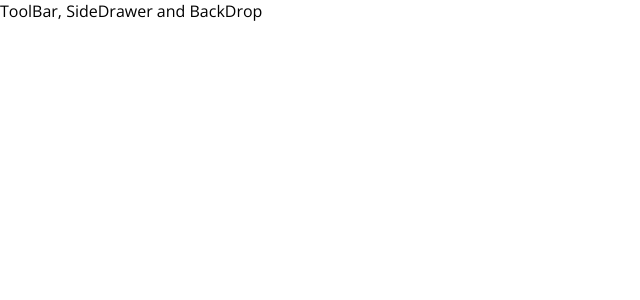
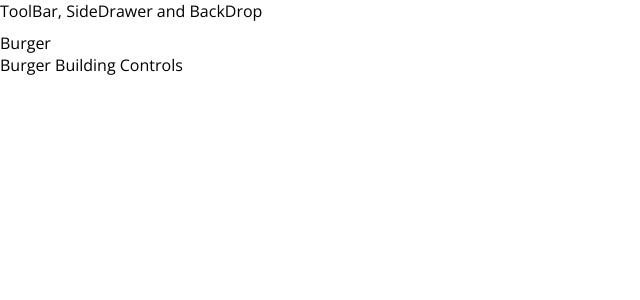
Before and after one commit to rg224/Reactjs_PractiseAndProjects, a React app in the folder burger_builder_app/: page / in a window 1280 px wide. Shown: the top 300 px of the page, without its empty margins (0-640 px from the left). Built offline with nearby package versions, Linux system fonts and the light colour scheme.

Commit message:
Structured BurgerBuilder Container

```diff
--- a/burger_builder_app/src/App.js
+++ b/burger_builder_app/src/App.js
@@ -1,6 +1,7 @@
 import React, { Component } from 'react';
 
 import Layout from './components/Layout/Layout';
+import BurgerBuilder from './containers/BurgerBuilder/BurgerBuilder';
 import './App.css';
 
 class App extends Component {
@@ -8,6 +9,7 @@ class App extends Component {
     return (
       <div className="App">
         <Layout />
+        <BurgerBuilder />
       </div>
     );
   }
--- /dev/null
+++ b/burger_builder_app/src/containers/BurgerBuilder/BurgerBuilder.js
@@ -0,0 +1,16 @@
+import React, { Component } from 'react';
+import Aux from '../../hoc/Auxiliary';
+
+class BurgerBuilder extends Component {
+
+  render () {
+    return (
+      <Aux>
+        <div>Burger</div>
+        <div>Burger Building Controls</div>
+      </Aux>
+    );
+  }
+}
+
+export default BurgerBuilder;
```
